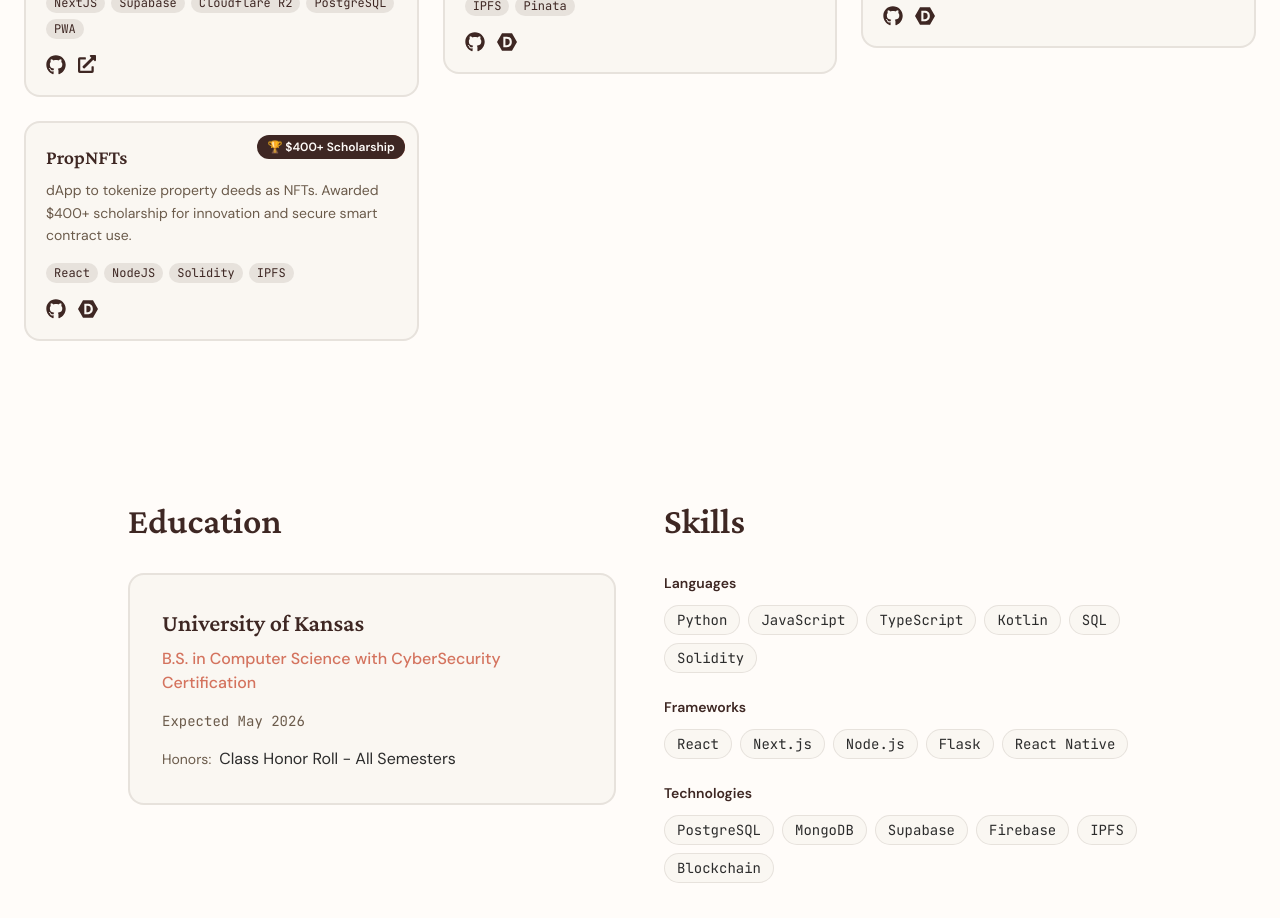
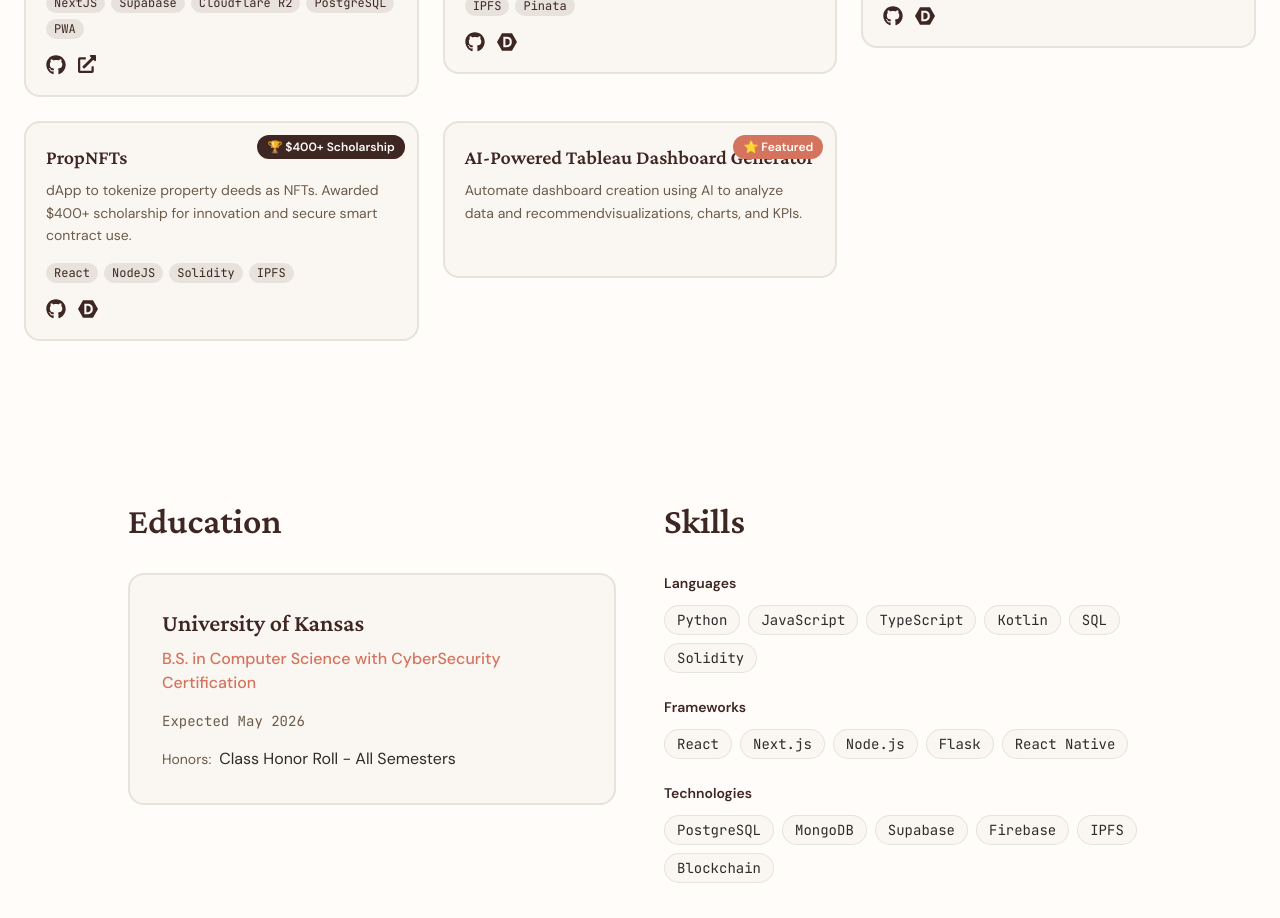
Before and after one commit to JayP04/portfolio, a Next.js app: page / in a window 1280 px wide. Shown: the part 1880-2798 px from the top of the page. Built offline with nearby package versions, Linux system fonts and the light colour scheme.

Commit message:
added new project

```diff
--- a/app/page.tsx
+++ b/app/page.tsx
@@ -40,7 +40,7 @@ export default function Home() {
       award: 'Winner',
       featured: true,
     },
-        {
+    {
       date: 'Aug 2024',
       title: 'PropNFTs',
       description: 'dApp to tokenize property deeds as NFTs. Awarded $400+ scholarship for innovation and secure smart contract use.',
@@ -51,6 +51,17 @@ export default function Home() {
       award: '$400+ Scholarship',
       featured: true,
     },
+    {
+      date: 'Jan 2026',
+      title: 'AI-Powered Tableau Dashboard Generator',
+      description: 'Automate dashboard creation using AI to analyze data and recommendvisualizations, charts, and KPIs.',
+      detailedDescription: 'more details to come',
+      technologies: [],
+      githubUrl: '',
+      devpostUrl: '',
+      featured: true,
+    }
+
   ];
 
   // // All projects timeline (oldest to newest) - Featured projects removed
```
